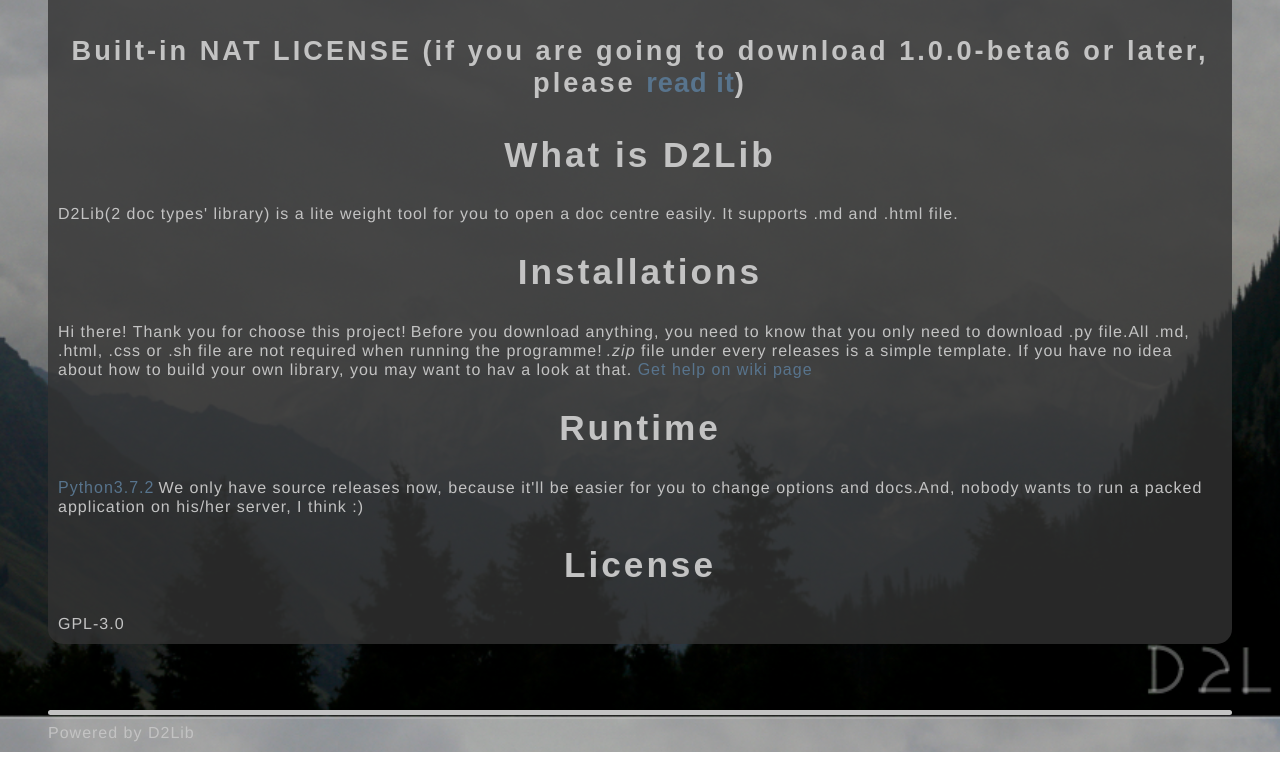
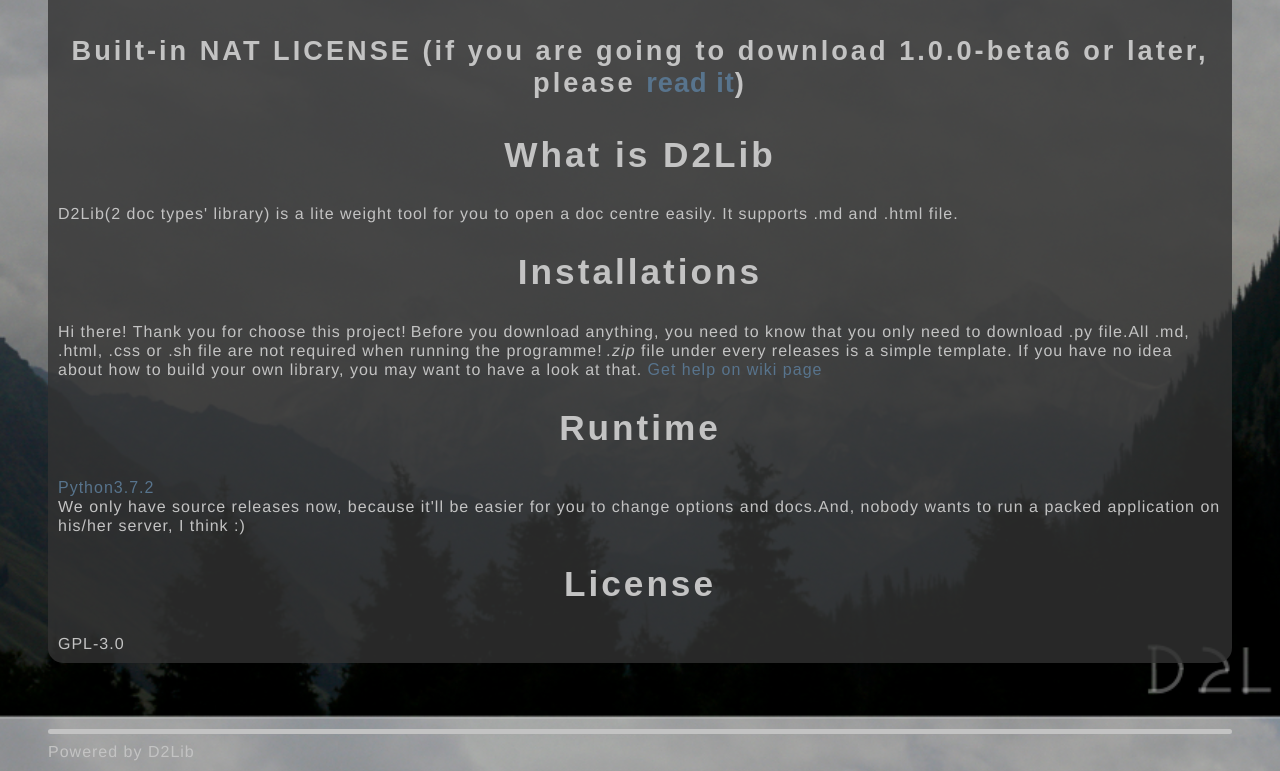
Before and after one commit to ArthurZhou/D2Lib, a plain HTML site: page index.html in a window 1280 px wide. Shown: the part 883-1654 px from the top of the page. Drawn offline with Linux system fonts and the light colour scheme.

Commit message:
Update index.html

```diff
--- a/index.html
+++ b/index.html
@@ -37,10 +37,10 @@
     <p>Before you download anything, you need to know that you only need to download .py file.All .md, .html, .css or
         .sh file are not required when running the programme!</p>
     <p><em>.zip</em> file under every releases is a simple template. If you have no idea about how to build your own
-        library, you may want to hav a look at that.
+        library, you may want to have a look at that.
         <a href="https://github.com/ArthurZhou/D2Lib/wiki/Installations">Get help on wiki page</a></p>
     <h2 id="runtime">Runtime</h2>
-    <p><a href="https://www.python.org/downloads/release/python-372/">Python3.7.2</a></p>
+    <p><a href="https://www.python.org/downloads/release/python-372/">Python3.7.2</a></p><br>
     <p>We only have source releases now, because it&#39;ll be easier for you to change options and docs.And, nobody
         wants to run a packed application on his/her server, I think :)</p>
     <h2 id="license">License</h2>
```
